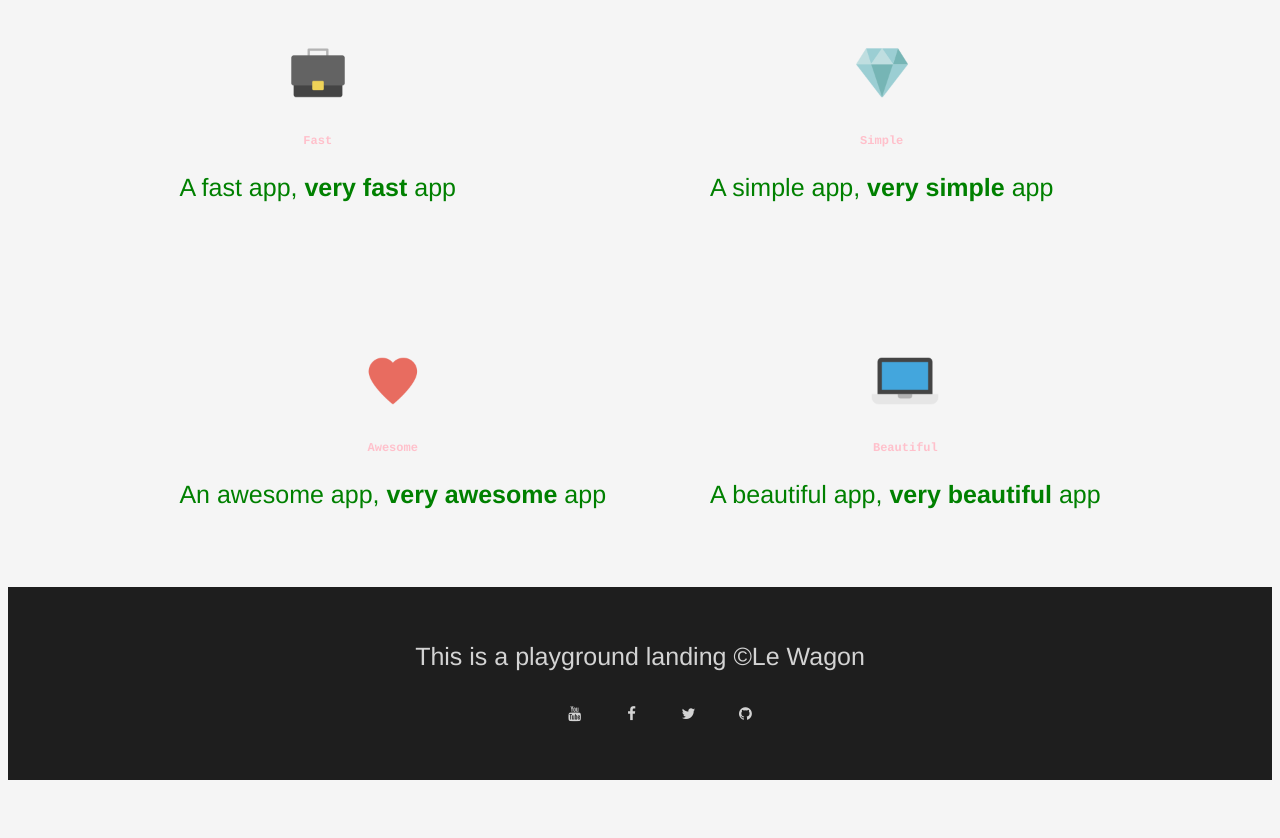
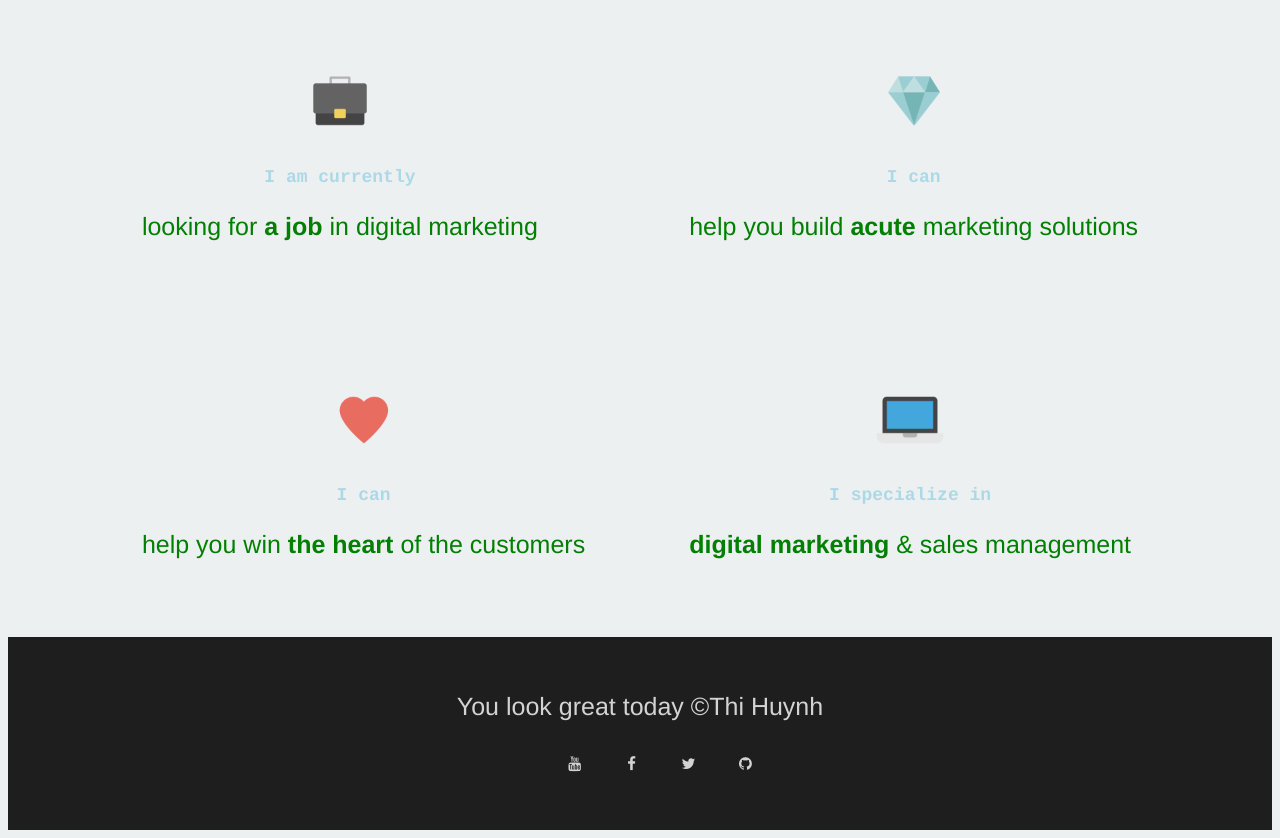
Before and after one commit to kimngaan/kimngaan.github.io, a PHP site: page / in a window 1280 px wide. Shown: the part 685-1523 px from the top of the page. Before the commit the page ends 1465 px from the top, so only its background shows below. Run offline with PHP 8.4, Linux system fonts and the light colour scheme; some libraries are stand-ins or nearby versions.

Commit message:
6th commit

```diff
--- a/index.html
+++ b/index.html
@@ -10,10 +10,12 @@
   </head>
   <body>
     <div id="banner">
-    <h1>My playground landing page</h1>
-    <p>This is my first try ^^</p>
+    <div id="seethrough">
+    <h1>Hello, I am Thi</h1>
+    <p>This is my personal landing page <br> </p>
+  </div>
     <p>
-      <a href="#">Start now</a>
+      <a href="#">Scroll down for more</a>
     </p>
     </div>
 
@@ -22,15 +24,15 @@
     <td>
         <div class="col-xs-12 col-sm-6 col-md-3 card">
           <img src="images/briefcase.png" alt="picture description" width="100">
-          <h2>Fast</h2>
-          <p>A fast app, <strong>very fast</strong> app</p>
+          <h2>I am currently</h2>
+          <p>looking for <strong> a job</strong> in digital marketing</p>
         </div>
     </td>
     <td>
         <div class="col-xs-12 col-sm-6 col-md-3 card">
           <img src="images/diamond.png" alt="picture description" width="100">
-          <h2>Simple</h2>
-          <p>A simple app, <strong>very simple</strong> app</p>
+          <h2>I can</h2>
+          <p>help you build <strong>acute </strong>marketing solutions </p>
         </div>
     </td>
     </tr>
@@ -38,22 +40,22 @@
       <td>
         <div class="col-xs-12 col-sm-6 col-md-3 card">
           <img src="images/heart.png" alt="picture description" width="100">
-          <h2>Awesome</h2>
-          <p>An awesome app, <strong>very awesome</strong> app</p>
+          <h2>I can </h2>
+          <p>help you win <strong>the heart </strong> of the customers</p>
         </div>
       </td>
       <td>
         <div class="col-xs-12 col-sm-6 col-md-3 card">
           <img src="images/laptop.png" alt="picture description" width="100">
-          <h2>Beautiful</h2>
-          <p>A beautiful app, <strong>very beautiful</strong> app</p>
+          <h2>I specialize in</h2>
+          <p><strong>digital marketing</strong> & sales management </p>
         </div>
       </td>
     </tr>
   </table>
 
       <div id="footer">
-      <p>This is a playground landing ©Le Wagon</p>
+      <p>You look great today ©Thi Huynh</p>
       <ul class="footer">
         <li><a href="#"><i class="fa fa-youtube"></i></a></li>
         <li><a href="#"><i class="fa fa-facebook"></i></a></li>
--- a/style.css
+++ b/style.css
@@ -1,6 +1,6 @@
 /* style.css */
 body{
-  background: rgb(245,245,245);
+  background: #ecf0f1;
   background-size: cover;
   color: green;
   font-size: 25px;
@@ -14,9 +14,9 @@ h1{
 }
 h2 {
   font-family: Courier;
-  color: pink;
+  color: lightblue;
   font-weight: bold;
-  font-size: 12px;
+  font-size: 18px;
   text-align: center;
 }
 
@@ -44,15 +44,25 @@ a:hover {
   color: white;
   text-shadow: 1px 1px 5px black;
 }
+
+#seethrough {
+  background-image: linear-gradient(rgba(0, 0, 0, 0.1), rgba(0, 0, 0, 0.1));
+}
 #banner h1 {
   color: white;
   font-size: 50px;
+  text-shadow: 0px 3px 0px #968f7c,
+                0px 14px 10px rgba(0,0,0,0.25),
+                0px 24px 2px rgba(0,0,0,0.1),
+                0px 34px 30px rgba(0,0,0,0.1);
+
 }
 #banner p {
   color: white;
   opacity: 0.8;
-  font-size: 30px;
+  font-size: 27px;
   font-weight: lighter;
+  padding-bottom: 20px;
 }
 
 .card{
```
